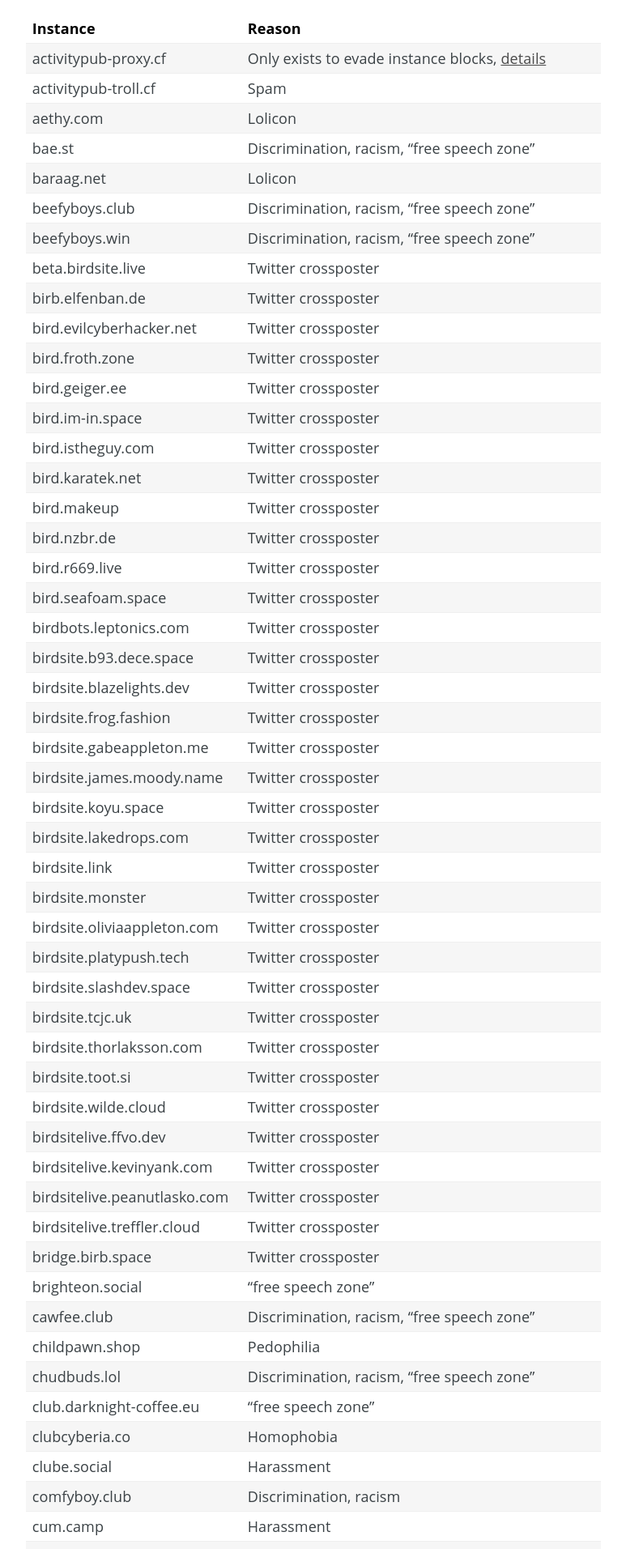
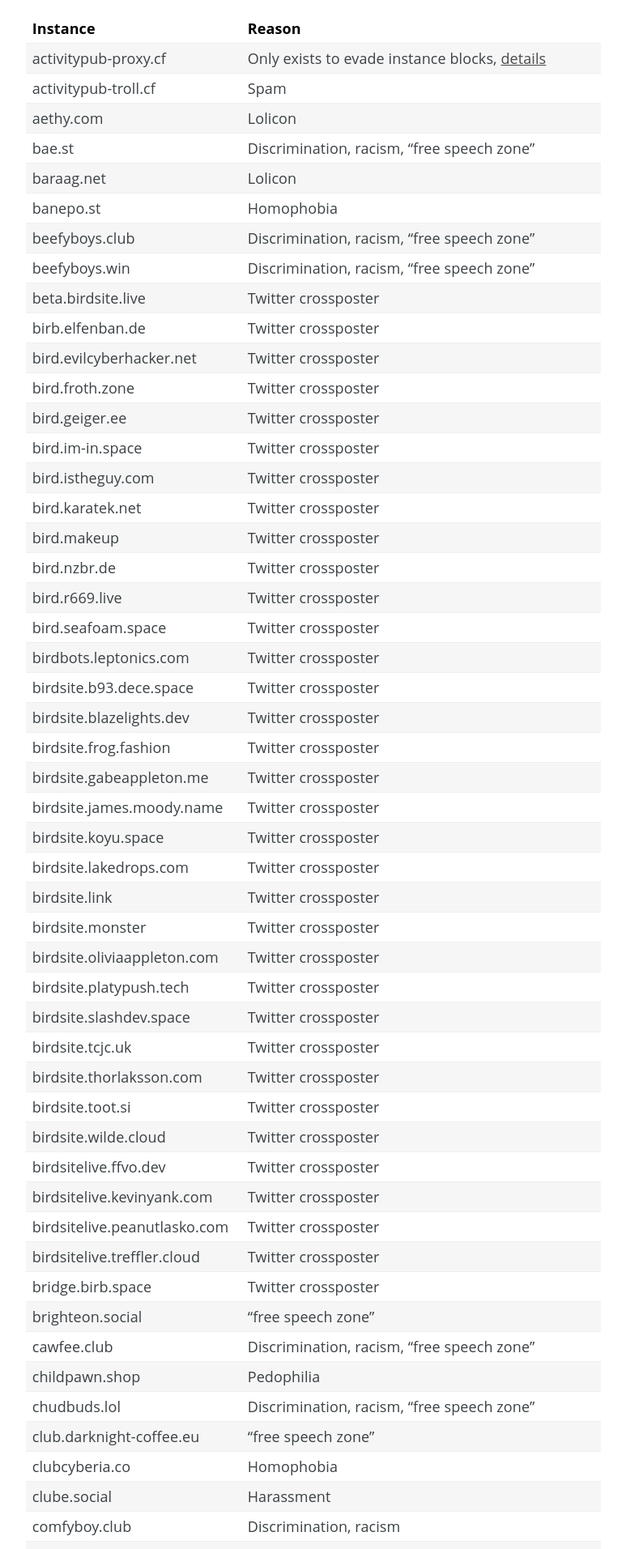
Before and after one commit to chaossocial/meta, a Jekyll site: the page built from federation.md, in a window 1280 px wide. Shown: the part 1281-3194 px from the top of the page at 81% size, without its empty margins (398-1171 px from the left). Built offline with Jekyll 4.4.1, drawn with Linux system fonts in a browser that asks for light colours; some of the changed text lies outside the part shown.

Commit message:
Block banepo.st

```diff
--- a/federation.md
+++ b/federation.md
@@ -47,6 +47,7 @@
 | aethy.com                   | Lolicon |
 | bae.st                      | Discrimination, racism, "free speech zone" |
 | baraag.net                  | Lolicon |
+| banepo.st                   | Homophobia |
 | beefyboys.club              | Discrimination, racism, "free speech zone" |
 | beefyboys.win               | Discrimination, racism, "free speech zone" |
 | beta.birdsite.live          | Twitter crossposter|
```
